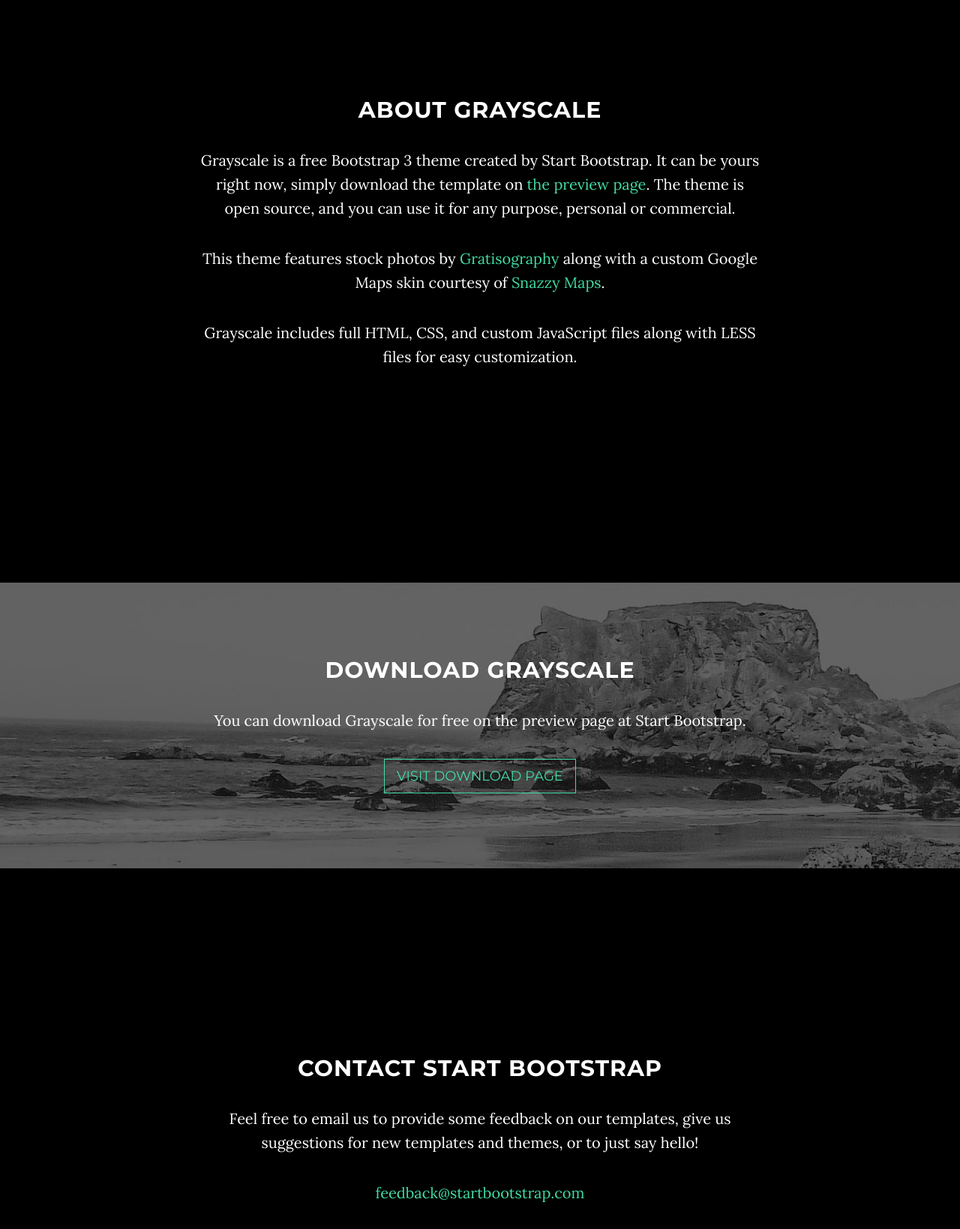
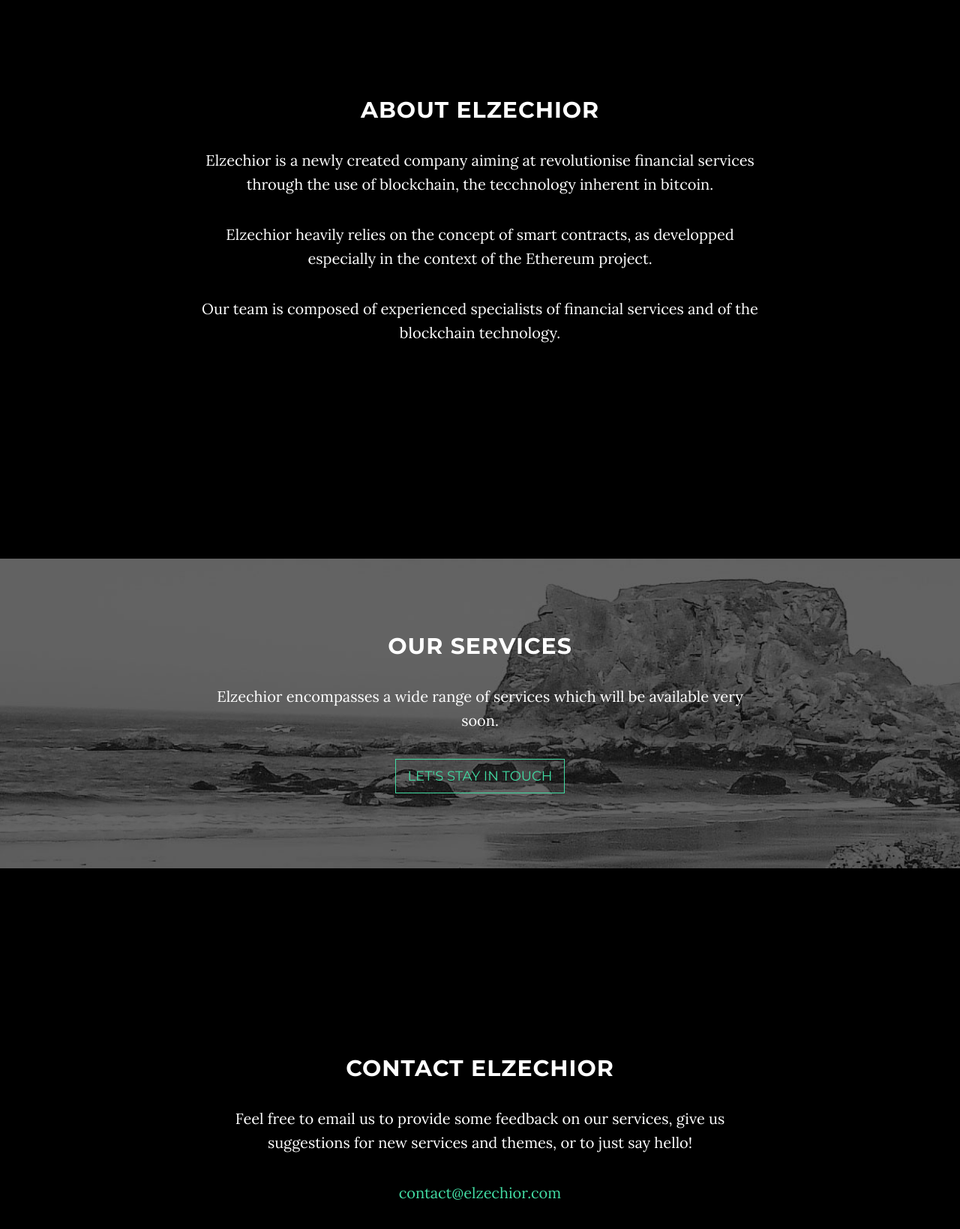
Before and after one commit to Guillaume853/elzechior-lp, a website: page index.html in a window 1280 px wide. Shown: the part 920-2559 px from the top of the page at 75% size. Drawn offline with nearby package versions, Linux system fonts and the light colour scheme; some packages are replaced by stand-ins of ours.

Commit message:
several changes to turn into elzechior

```diff
--- a/index.html
+++ b/index.html
@@ -9,7 +9,7 @@
     <meta name="description" content="">
     <meta name="author" content="">
 
-    <title>Grayscale - Start Bootstrap Theme</title>
+    <title>Elzechior - coming soon</title>
 
     <!-- Bootstrap Core CSS -->
     <link href="vendor/bootstrap/css/bootstrap.min.css" rel="stylesheet">
@@ -41,7 +41,7 @@
                     Menu <i class="fa fa-bars"></i>
                 </button>
                 <a class="navbar-brand page-scroll" href="#page-top">
-                    <i class="fa fa-play-circle"></i> <span class="light">Start</span> Bootstrap
+                    <i class="fa fa-play-circle"></i> <span class="light"></span> Elzechior
                 </a>
             </div>
 
@@ -56,7 +56,7 @@
                         <a class="page-scroll" href="#about">About</a>
                     </li>
                     <li>
-                        <a class="page-scroll" href="#download">Download</a>
+                        <a class="page-scroll" href="#download">Services</a>
                     </li>
                     <li>
                         <a class="page-scroll" href="#contact">Contact</a>
@@ -75,8 +75,7 @@
                 <div class="row">
                     <div class="col-md-8 col-md-offset-2">
                         <h1 class="brand-heading">Elzechior</h1>
-                        <p class="intro-text">A free, responsive, one page Bootstrap theme.
-                            <br>Created by Start Bootstrap.</p>
+                        <p class="intro-text">A revolutionary set of services based on the use of blockchain technology</p>
                         <a href="#about" class="btn btn-circle page-scroll">
                             <i class="fa fa-angle-double-down animated"></i>
                         </a>
@@ -90,10 +89,10 @@
     <section id="about" class="container content-section text-center">
         <div class="row">
             <div class="col-lg-8 col-lg-offset-2">
-                <h2>About Grayscale</h2>
-                <p>Grayscale is a free Bootstrap 3 theme created by Start Bootstrap. It can be yours right now, simply download the template on <a href="http://startbootstrap.com/template-overviews/grayscale/">the preview page</a>. The theme is open source, and you can use it for any purpose, personal or commercial.</p>
-                <p>This theme features stock photos by <a href="http://gratisography.com/">Gratisography</a> along with a custom Google Maps skin courtesy of <a href="http://snazzymaps.com/">Snazzy Maps</a>.</p>
-                <p>Grayscale includes full HTML, CSS, and custom JavaScript files along with LESS files for easy customization.</p>
+                <h2>About Elzechior</h2>
+                <p>Elzechior is a newly created company aiming at revolutionise financial services through the use of blockchain, the tecchnology inherent in bitcoin.</p>
+                <p>Elzechior heavily relies on the concept of smart contracts, as developped especially in the context of the Ethereum project.</p>
+                <p>Our team is composed of experienced specialists of financial services and of the blockchain technology.</p>
             </div>
         </div>
     </section>
@@ -103,9 +102,9 @@
         <div class="download-section">
             <div class="container">
                 <div class="col-lg-8 col-lg-offset-2">
-                    <h2>Download Grayscale</h2>
-                    <p>You can download Grayscale for free on the preview page at Start Bootstrap.</p>
-                    <a href="http://startbootstrap.com/template-overviews/grayscale/" class="btn btn-default btn-lg">Visit Download Page</a>
+                    <h2>Our services</h2>
+                    <p>Elzechior encompasses a wide range of services which will be available very soon.</p>
+                    <a href="#contact" class="page-scroll btn btn-default btn-lg">Let's stay in touch</a>
                 </div>
             </div>
         </div>
@@ -115,9 +114,9 @@
     <section id="contact" class="container content-section text-center">
         <div class="row">
             <div class="col-lg-8 col-lg-offset-2">
-                <h2>Contact Start Bootstrap</h2>
-                <p>Feel free to email us to provide some feedback on our templates, give us suggestions for new templates and themes, or to just say hello!</p>
-                <p><a href="mailto:feedback@startbootstrap.com">feedback@startbootstrap.com</a>
+                <h2>Contact Elzechior</h2>
+                <p>Feel free to email us to provide some feedback on our services, give us suggestions for new services and themes, or to just say hello!</p>
+                <p><a href="mailto:contact@elzechior.com">contact@elzechior.com</a>
                 </p>
                 <ul class="list-inline banner-social-buttons">
                     <li>
@@ -140,7 +139,7 @@
     <!-- Footer -->
     <footer>
         <div class="container text-center">
-            <p>Copyright &copy; Your Website 2016</p>
+            <p>Copyright &copy; Elzechior 2016</p>
         </div>
     </footer>
 
```
